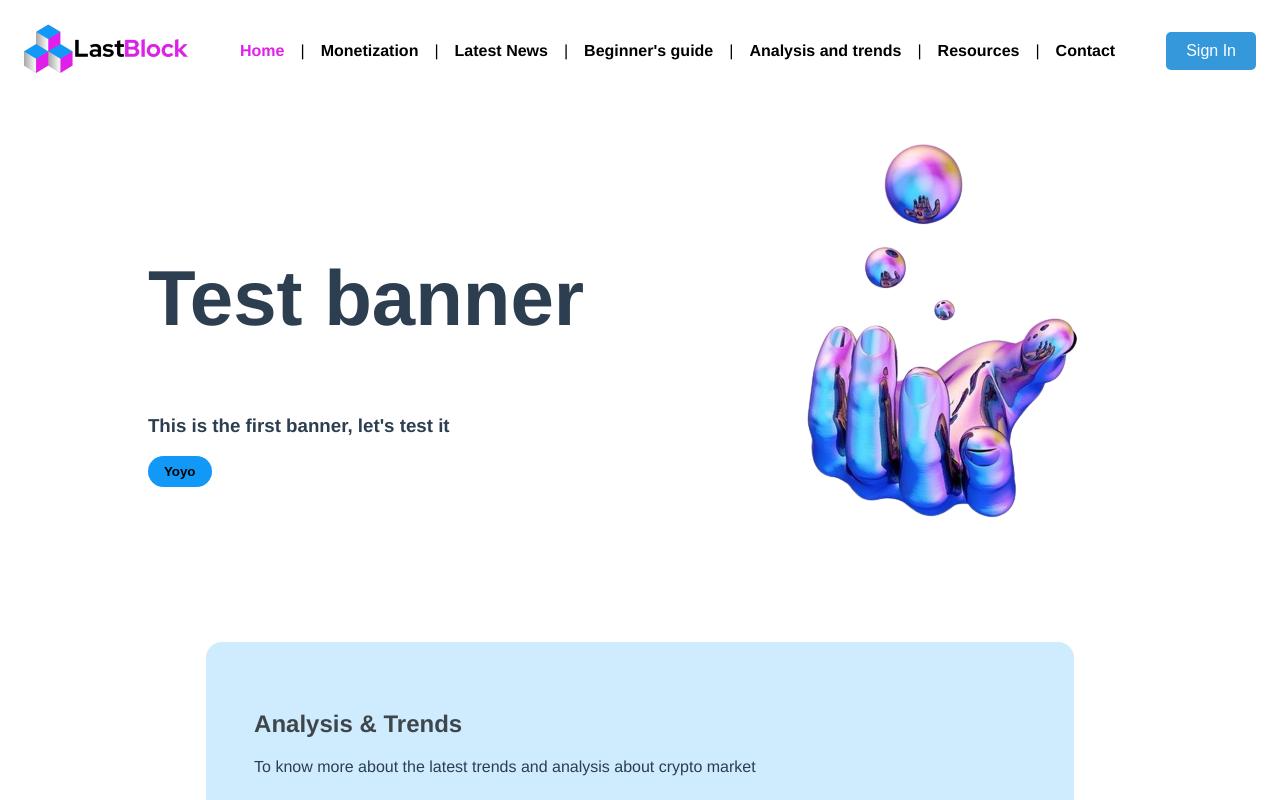
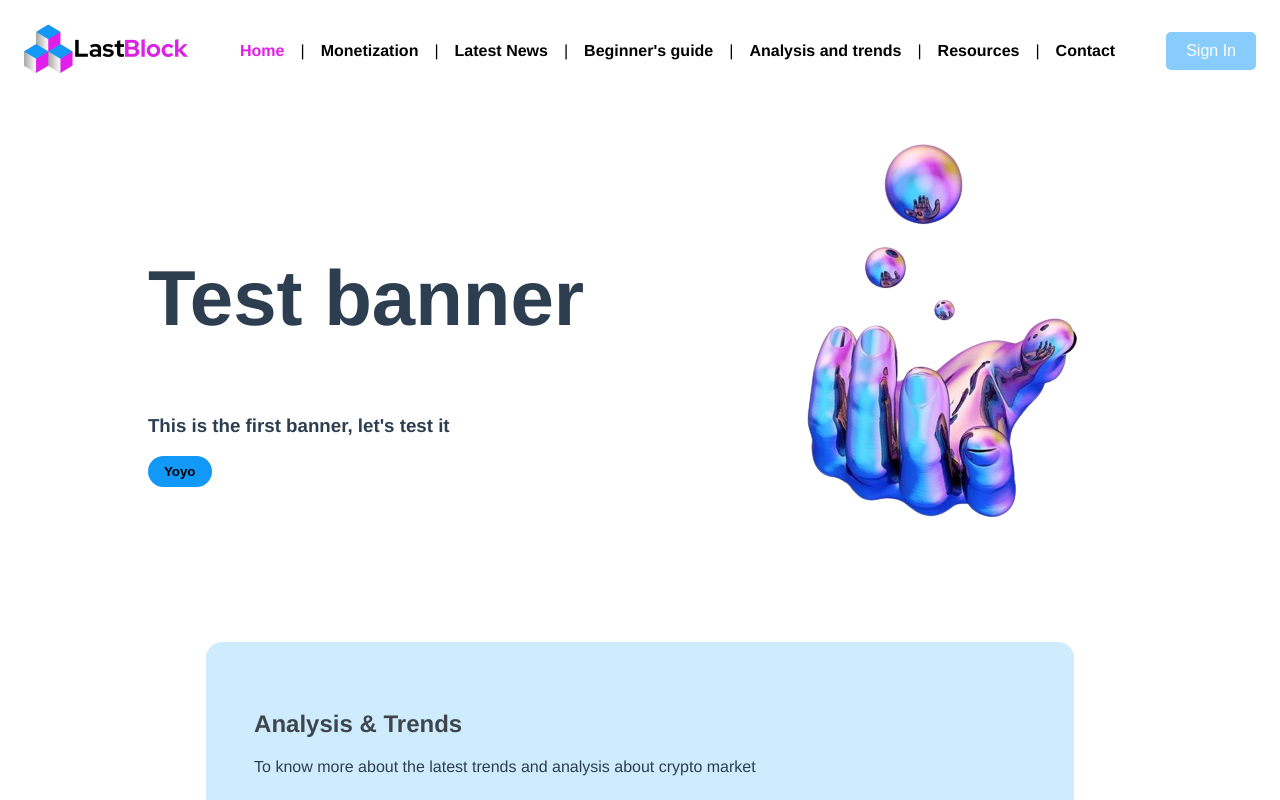
Before and after one commit to MatthieuVichet/CryptoWebsite, a Vue app in the folder cryptowebsite/: page / in a window 1280 px wide. Shown: the top 800 px of the page. Built offline with nearby package versions, Linux system fonts and the light colour scheme; no server answers.

Commit message:
changer couleur bouton

```diff
--- a/cryptowebsite/src/components/SigninButton.vue
+++ b/cryptowebsite/src/components/SigninButton.vue
@@ -58,7 +58,7 @@ export default {
 <style scoped>
 /* Vos styles existants pour le bouton */
 .signIn-design {
-    background-color: #3498db;
+    background-color: rgba(18,153,247,0.5);
     color: #fff;
     padding: 10px 20px;
     border: none;
```
